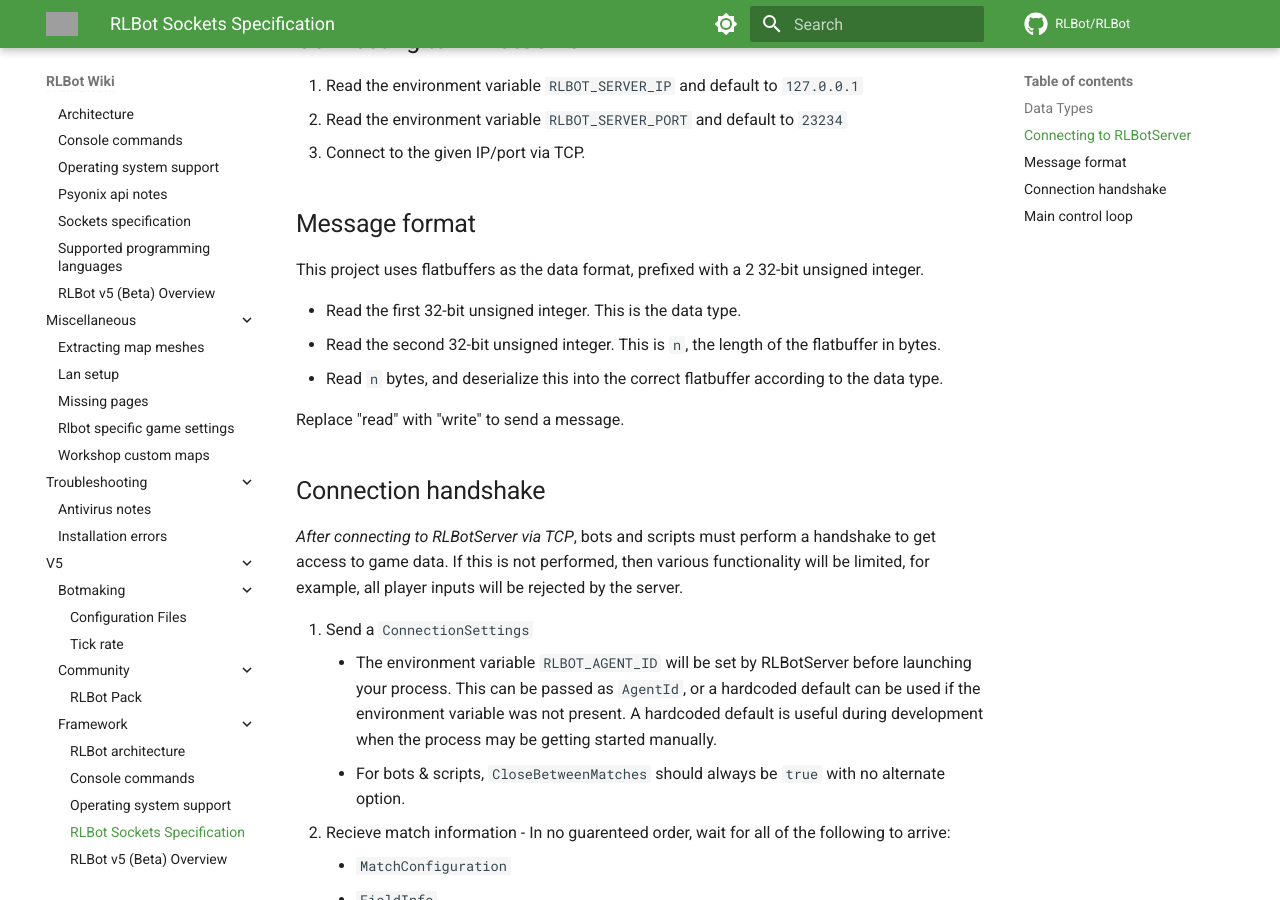
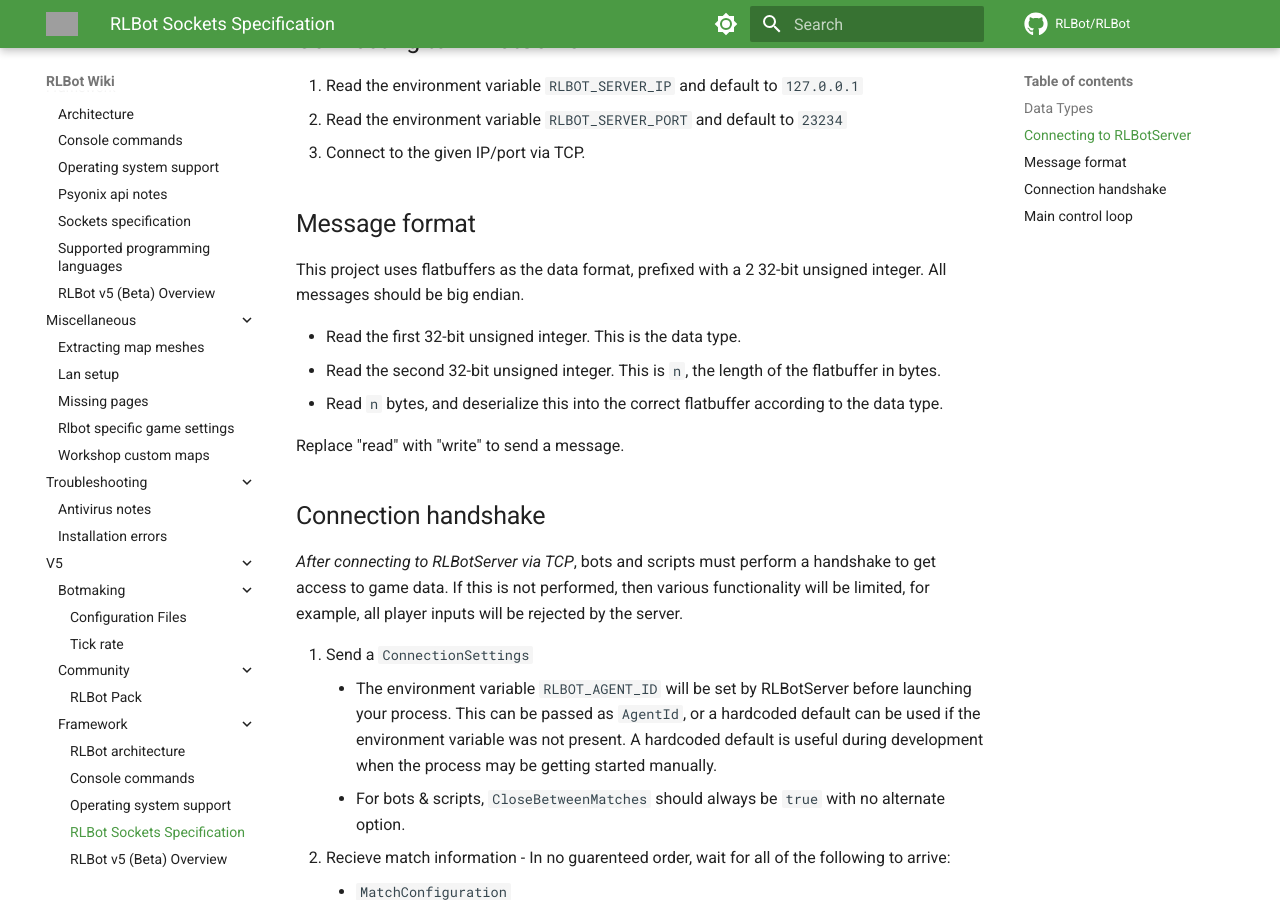
Before and after one commit to RLBot/wiki, an MkDocs documentation site: the page built from docs/v5/framework/sockets-specification.md, in a window 1280 px wide and 900 px high, scrolled down 1981 px. Built offline with MkDocs 1.6.1 and Material for MkDocs 9.7.7, drawn with Linux system fonts in a browser that asks for light colours; comment, search, counter and statistics services are not loaded; grey boxes are pictures that could not be loaded.

Commit message:
Specify big endian

```diff
--- a/docs/v5/framework/sockets-specification.md
+++ b/docs/v5/framework/sockets-specification.md
@@ -64,6 +64,7 @@
 
 This project uses flatbuffers as the data format,
 prefixed with a 2 32-bit unsigned integer.
+All messages should be big endian.
 
 - Read the first 32-bit unsigned integer. This is the data type.
 - Read the second 32-bit unsigned integer. This is `n`, the length of the flatbuffer in bytes.
```
